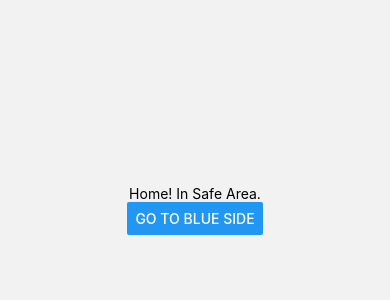
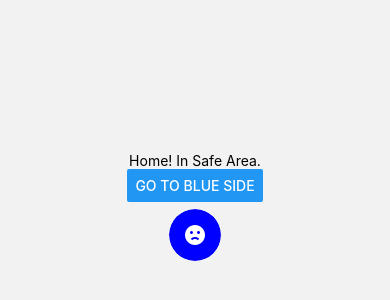
Before and after one commit to ShaliniR8/my-mood, a React Native app in the folder my-mood/: screen /Home in a window 390 px wide. Shown: the part 212-512 px from the top of the page. Built offline with nearby package versions, Linux system fonts and the light colour scheme.

Commit message:
addButton

```diff
--- /dev/null
+++ b/my-mood/components/addNoteButton.js
@@ -0,0 +1,10 @@
+import { Text } from "react-native";
+import { Icon } from "@rneui/themed";
+
+const AddNoteButton = ({ color }) => {
+  const name = "emoticon-sad";
+  const type = "material-community";
+  return <Icon reverse name={name} type={type} color={color} />;
+};
+
+export default AddNoteButton;
--- a/my-mood/package.json
+++ b/my-mood/package.json
@@ -11,6 +11,8 @@
   "dependencies": {
     "@react-navigation/native": "^6.1.2",
     "@react-navigation/native-stack": "^6.9.8",
+    "@rneui/base": "^4.0.0-rc.7",
+    "@rneui/themed": "^4.0.0-rc.7",
     "expo": "~47.0.12",
     "expo-status-bar": "~1.4.2",
     "nativewind": "^2.0.11",
@@ -18,6 +20,7 @@
     "react-native": "0.70.5",
     "react-native-safe-area-context": "4.4.1",
     "react-native-screens": "~3.18.0",
+    "react-native-vector-icons": "^9.2.0",
     "tailwindcss": "^3.2.4"
   },
   "devDependencies": {
--- a/my-mood/screens/HomeScreen.js
+++ b/my-mood/screens/HomeScreen.js
@@ -1,26 +1,24 @@
-import React, {useLayoutEffect} from 'react';
-import { StatusBar } from 'expo-status-bar';
-import { Button, Text, SafeAreaView } from 'react-native';
-import { useNavigation } from '@react-navigation/native';
-
+import React, { useLayoutEffect } from "react";
+import { StatusBar } from "expo-status-bar";
+import { Button, Text, SafeAreaView } from "react-native";
+import { useNavigation } from "@react-navigation/native";
+import AddNoteButton from "../components/addNoteButton";
 const HomeScreen = () => {
   const nav = useNavigation();
   useLayoutEffect(() => {
     nav.setOptions({
       headerShown: false,
-          })
-     }, [])
+    });
+  }, []);
 
   return (
-       <SafeAreaView style={{ flex: 1, alignItems: 'center', justifyContent: 'center' }}>
+    <SafeAreaView style={{ flex: 1, alignItems: "center", justifyContent: "center" }}>
       <Text> Home! In Safe Area. </Text>
       <StatusBar style="auto" />
-         <Button
-          title = "Go to Blue Side"
-          onPress={() => nav.navigate('Blues')}
-         />
+      <Button title="Go to Blue Side" onPress={() => nav.navigate("Blues")} />
+      <AddNoteButton color= {'blue'}/>
     </SafeAreaView>
   );
-   }
+};
 
 export default HomeScreen;
```
Also changed, not shown: my-mood/components/addWordForm.js (added), 1 other file (tests, documents, lock files or other folders). Lines whose indentation alone changed are shown as unchanged.
